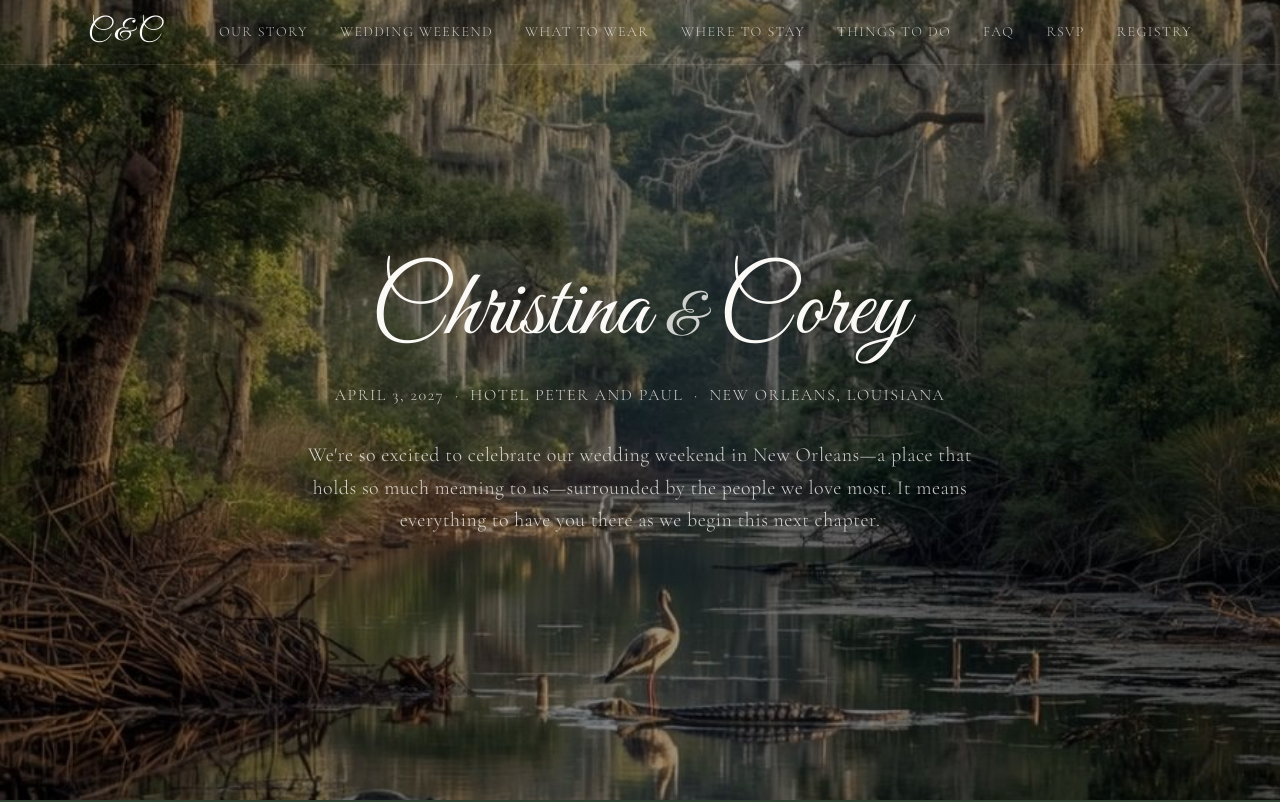
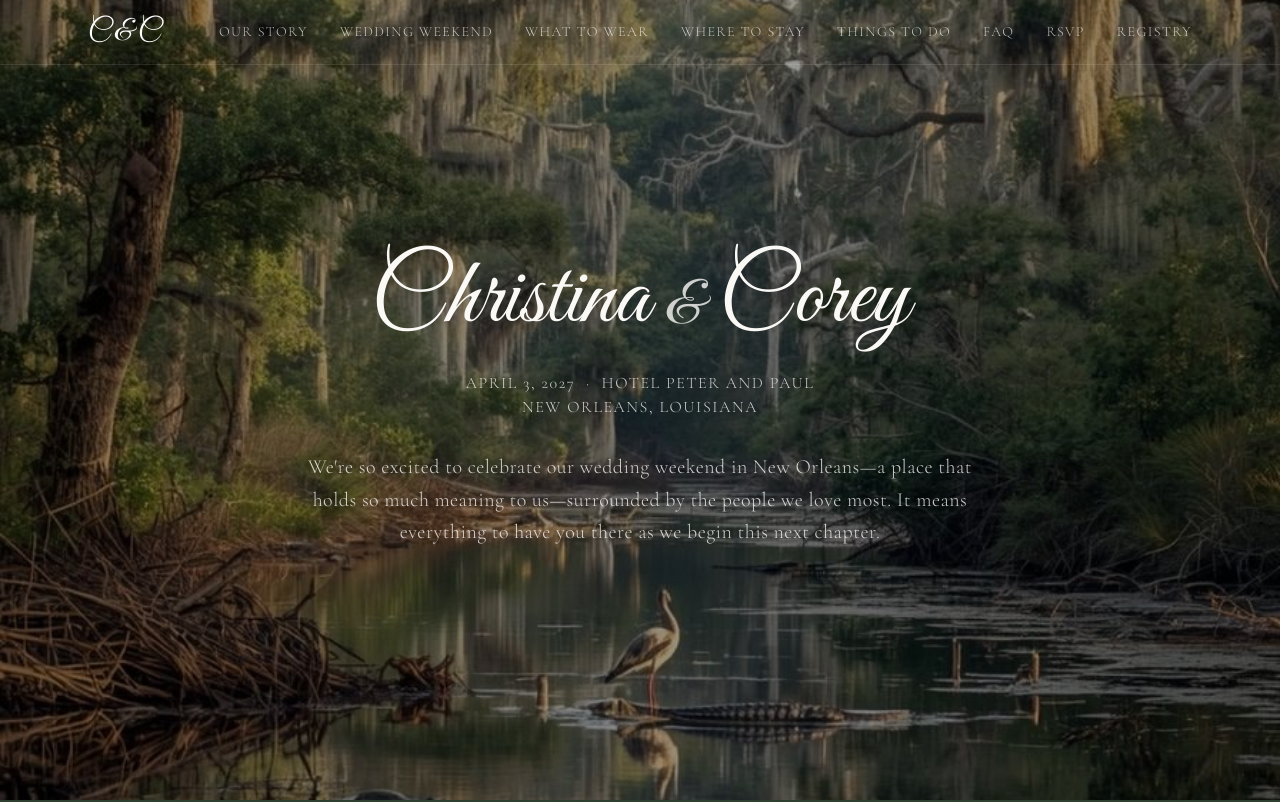
Before and after one commit to Dkilpatrick31/corey-and-tina, a Next.js app: page / in a window 1280 px wide. Shown: the top 802 px of the page. Built offline with nearby package versions, Linux system fonts and the light colour scheme.

Commit message:
fix: split hero subheading onto two lines with br tag
Co-Authored-By: Claude Sonnet 4.6 <noreply@anthropic.com>

```diff
--- a/app/page.tsx
+++ b/app/page.tsx
@@ -313,8 +313,9 @@ export default function Home() {
             animate={{ opacity: 1, y: 0 }}
             transition={{ duration: 0.9, ease: "easeOut", delay: 0.25 }}
           >
-            April 3, 2027&nbsp;&nbsp;&middot;&nbsp;&nbsp;Hotel Peter and
-            Paul&nbsp;&nbsp;&middot;&nbsp;&nbsp;New&nbsp;Orleans, Louisiana
+            April 3, 2027&nbsp;&nbsp;&middot;&nbsp;&nbsp;Hotel Peter and Paul
+            <br />
+            New&nbsp;Orleans, Louisiana
           </motion.p>
           <motion.p
             className="font-body text-lg md:text-xl text-[#faf9f6]/80 leading-relaxed max-w-2xl mx-auto"
```
